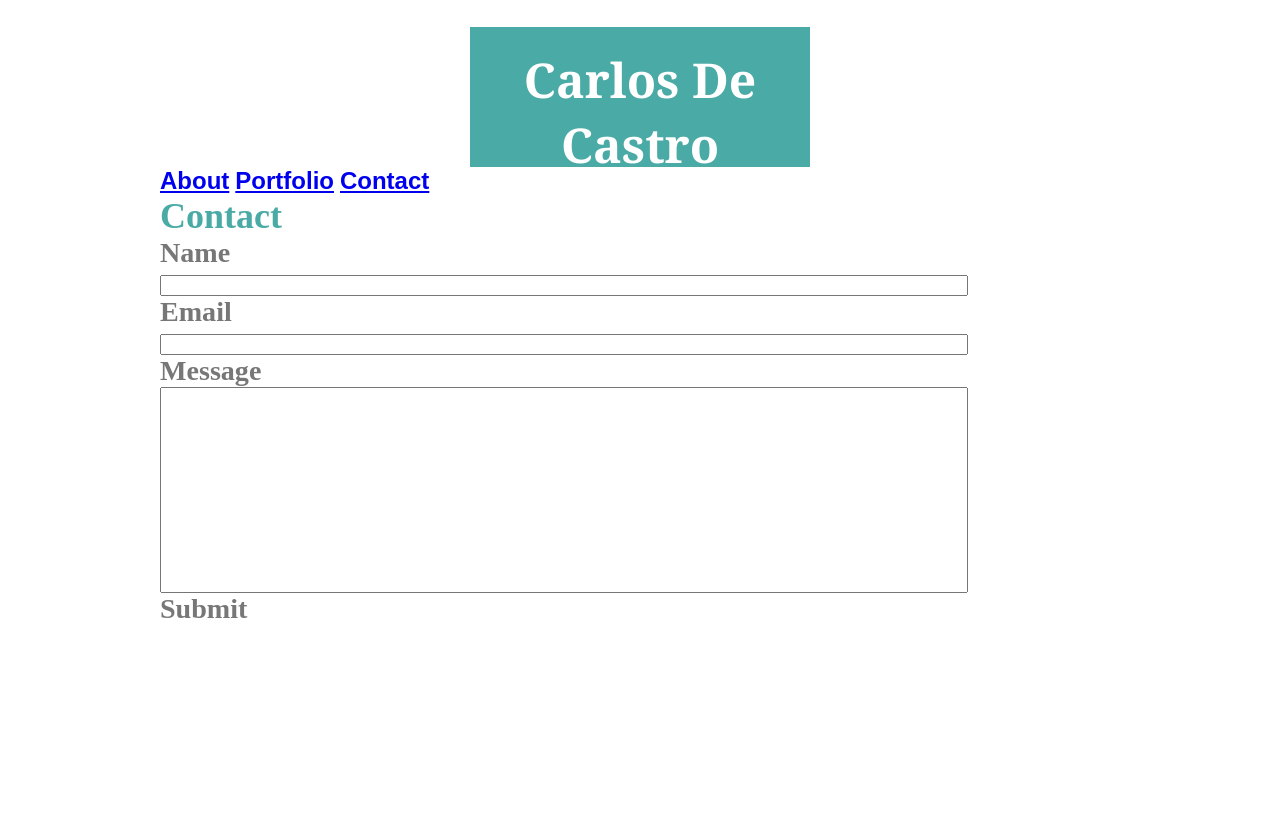
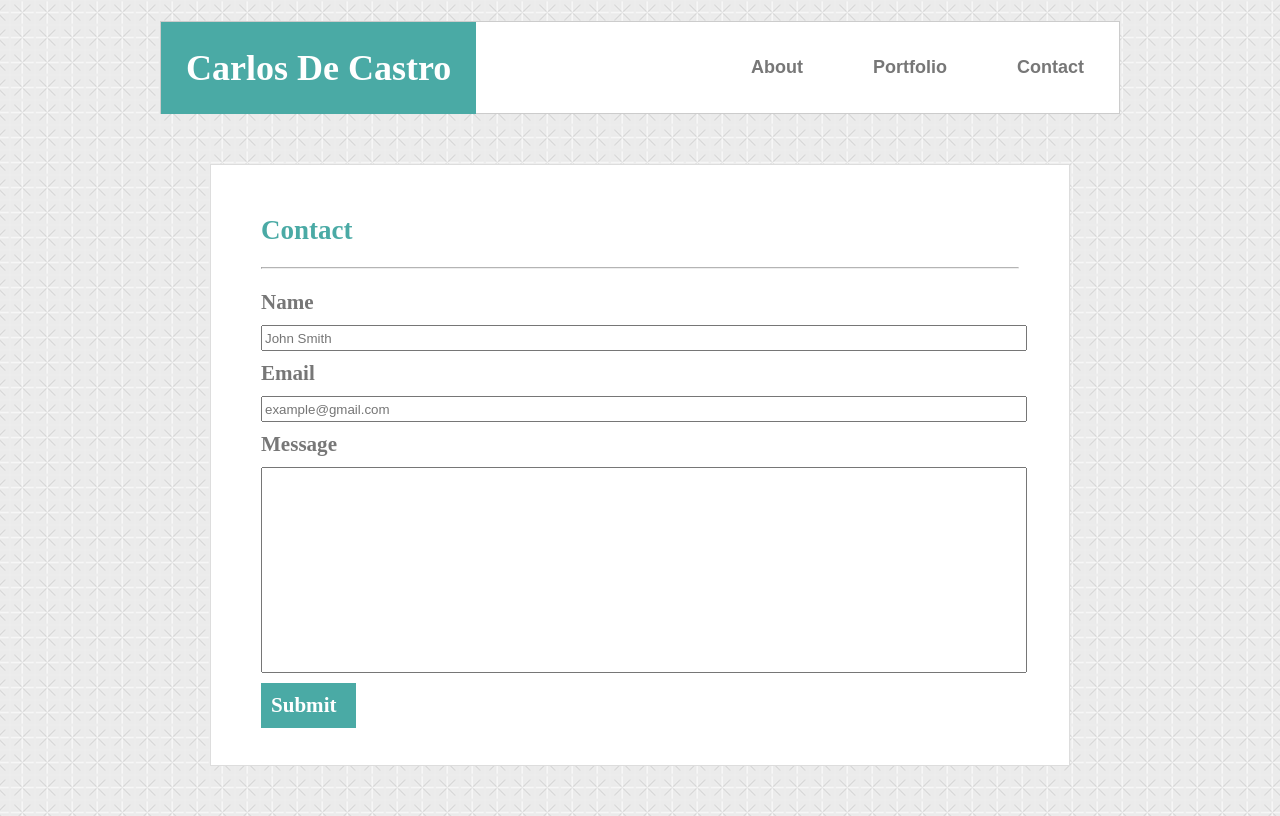
Before and after one commit to cdtama7/Basic-Portfolio, a plain HTML site: page contact.html in a window 1280 px wide. Drawn offline with Linux system fonts and the light colour scheme.

Commit message:
Almost done, just need the header to cover the whole width, and the portfolio images to work

```diff
--- a/assets/css/style.css
+++ b/assets/css/style.css
@@ -1,64 +1,117 @@
 * {
-    /*width: 960px;*/
-    max-width: 960px;
-  margin: auto;
+    max-width:960px ;
+    margin: auto;
 }
+body {
+    background-image : url('background.png');
+    /*background-image : url('background.png');*/
+    font-size: 18px;
+    color:#777777;
+}
+ul {
+    list-style-type: none;
+    margin: 0;
+    padding: 0;
+    overflow: hidden;
+    background-color: white;
+  }
+  h1 {
+    float: left;
+    padding: 25px;
+    color:white;
+    background-color:#4aaaa5;
+    text-align: center;
+  }
 
-body {
-    font-size: 24px;
-    color:#777777;
+  h2{
+    color: #4aaaa5
+  }
+
+
+  li {
+    float: right;
+  }
+
+  li a {
+    font-family: 'Arial', 'Helvetica Neue', Helvetica, sans-serif;
+    display: block;
+    color: #777777;
+    text-align: center;
+    padding: 35px;
+    text-decoration: none;
+  }
+
+  li a:hover {
+    background-color: #4aaaa5;
+    color:white;
+  }
+
+  .top {
+    margin: 0px;
+    background-color: white;
+    border: 1px solid #cccccc;
+  }
+
+  #mypic {
+      width: 300px;
+      height: 300px;
+      float: left;
+  }
+
+hr.style1{
+	border-top: 1px solid #b4b4b4;
+}
+  .body {
+    height: 500px;
+    margin: 50px; /* TRBL*/
+    background-color: white;
+    padding: 50px;
+    border: 1px solid #dddddd;
 
   }
 
-h1 {
-    padding: 20px;
-    font-family: 'Georgia', Times, Times New Roman, serif;
-    background-color: #4aaaa5;
-    width: 300px;
-    height: 100px;
-    color:#ffffff;
-    text-align: center;
-    border-top-width: 20px;
-    }
+  .bodyport {
+    height: 500px;
+    margin: 50px; /* TRBL*/
+    background-color: white;
+    padding: 50px;
+    border: 1px solid #dddddd;
+  }
 
-h2{
-    color:#4aaaa5;
+.bodyabout {
+    height: 370px;
+    margin: 50px; /* TRBL*/
+    background-color: white;
+    padding: 50px;
+    border: 1px solid #dddddd;
+}
+  p {
+      padding: 10px;
+      width: 400px;
+      float: right;
+  }
 
-}
-
-.top{
-    border: 0px 0px 100px 0px;
-    border-bottom-color: #cccccc;
-    }
-
-h4 {
-
-    }
-
-#mypic {
-    height: 200px;
-    width: 200px;
-    float: left;
-        }
-
-input{
-    width:800px;
+  input{
+      margin: 10px 0px 10px 0px;
+    width:758px;
+    height: 20px;
 }
 
 #message {
-    width:800px;
+    width:758px;
     height: 200px;
 }
 
-a {
-    font-family: 'Arial', 'Helvetica Neue', Helvetica, sans-serif;
+#submit {
+    padding: 10px;
+    margin: 0px;
+    text-align: left;
+    width: 75px;
+    color:white;
+    background-color:#4aaaa5;
 }
 
-img{
+img {
     height: 200px;
     width: 200px;
 }
-
-.Portfolio {
-    float: right;
-}
--- a/contact.html
+++ b/contact.html
@@ -7,21 +7,34 @@
 </head>
 
 <body>
+        <div class="top">
+                <h1>Carlos De Castro</h1>
 
-<h1>Carlos De Castro</h1>
+                <h4>
+                    <ul>
+                            <li><a href="contact.html">Contact</a></li>
+                            <li><a href="portfolio.html">Portfolio</a></li>
+                            <li><a href="index.html">About</a></li>
+                    </ul>
+                </h4>
+                </div>
 
-<h4><a href="index.html">About</a> <a href="portfolio.html">Portfolio</a> <a href="contact.html">Contact</a></h4>
-
-<div class="Contact">
+                <div class="body">
+<div class="bodycontact">
     <h2>Contact</h2>
+    <br>
+<hr class="style1">
+<br>
     <h3>Name</h3>
-    <input type="text" name="Name">
+    <input type="text" name="Name" placeholder="John Smith">
     <h3>Email</h3>
-    <input type="text" name="Email">
+    <input type="text" name="Email"placeholder="example@gmail.com">
     <h3>Message</h3>
     <input id="message" type="text" name="Message">
-    <h3 id="Submit">Submit</h3>
+    <h3 id="submit">Submit</h3>
+</div>
 </div>
 
 
 </body>
+</html>
```
Also changed, not shown: index.html (+14 -6 lines), portfolio.html (+32 -19 lines), assets/css/background.png (added), assets/images/background.jpg (added), assets/images/background.png (added), assets/images/me1.jpg.
